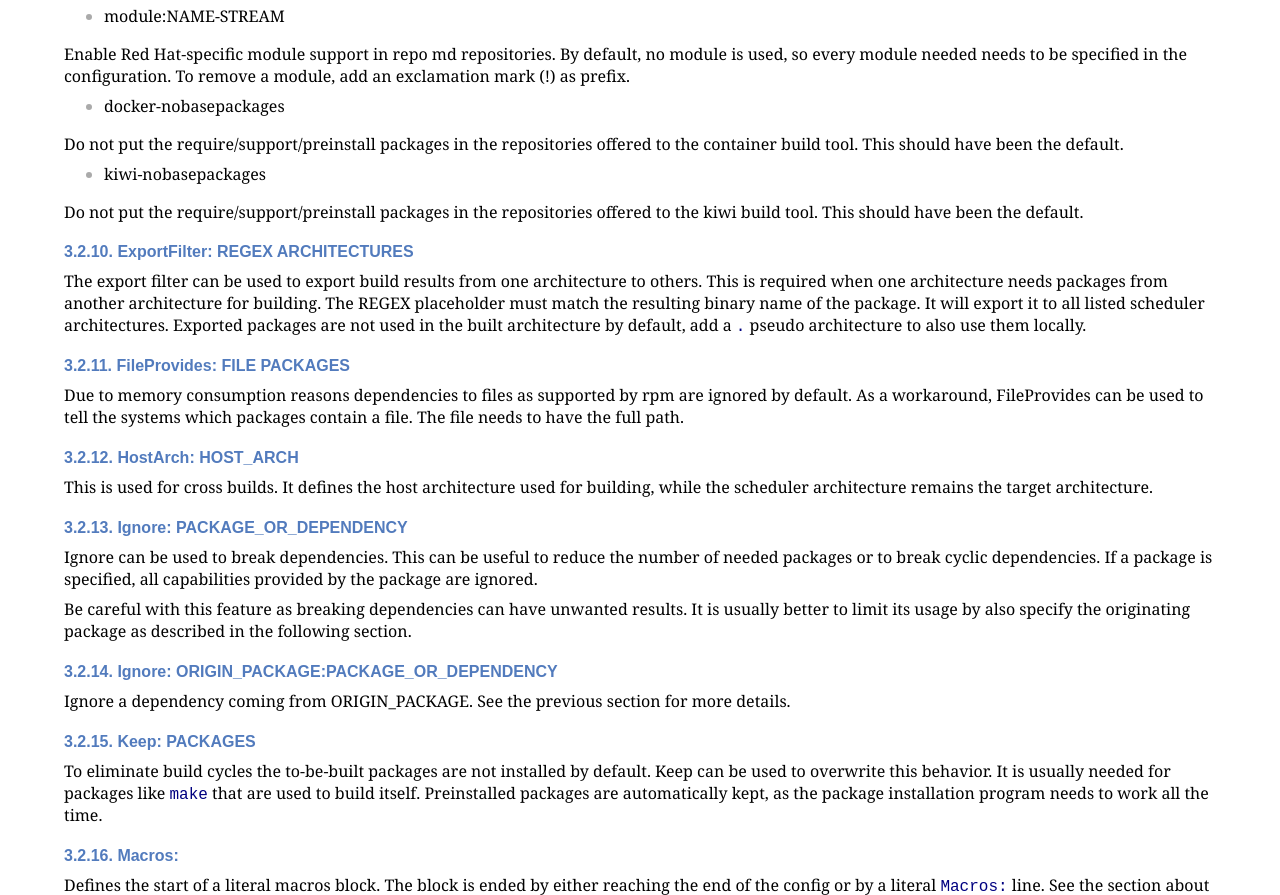
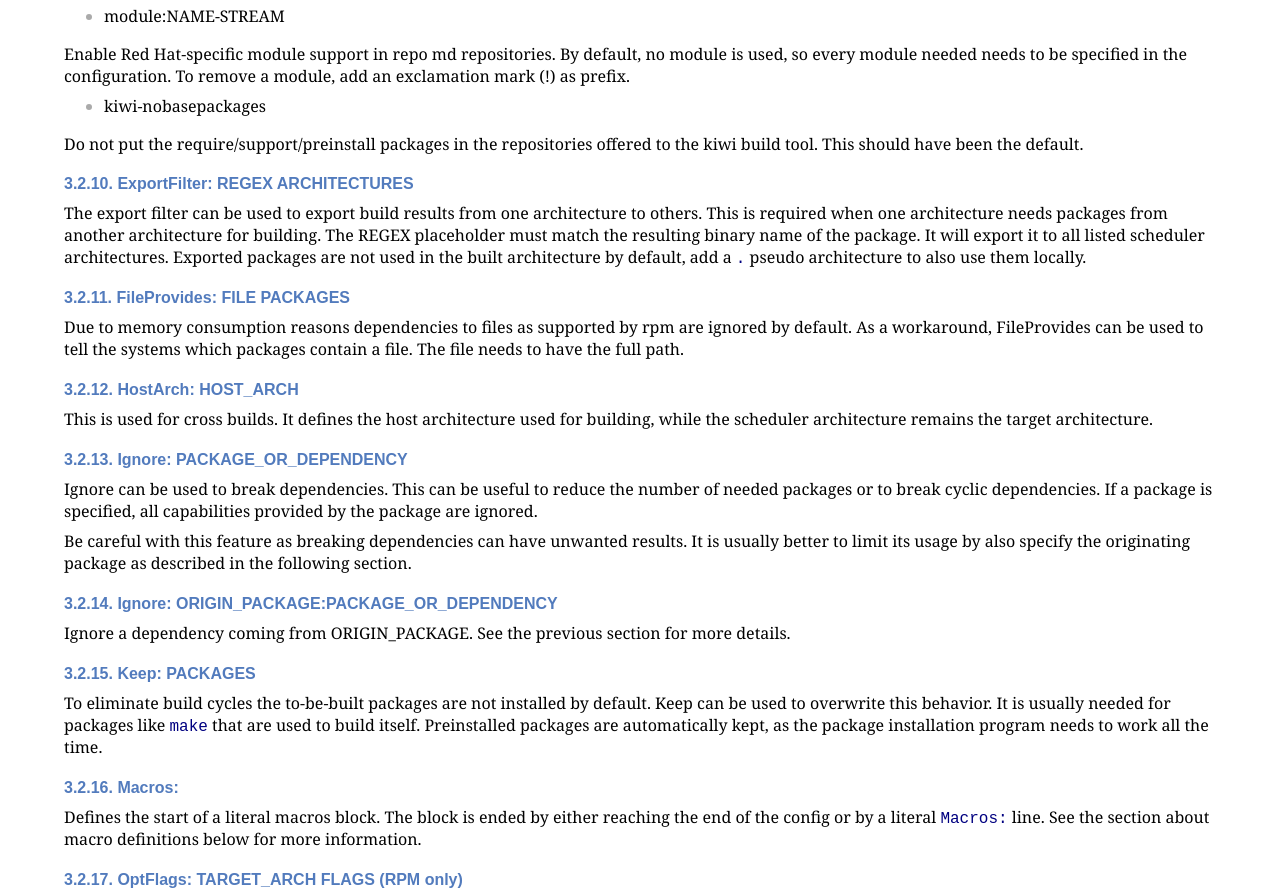
Before and after one commit to openSUSE/obs-build, a plain HTML site: page docs/pbuild.html in a window 1280 px wide. Shown: the part 7007-7902 px from the top of the page. Drawn offline with Linux system fonts and the light colour scheme.

Commit message:
Make docker-nobasepackages expand flag the default
It makes no sense to provide extra packages in the repository
provided to docker that are never used.

```diff
--- a/docs/pbuild.html
+++ b/docs/pbuild.html
@@ -1335,15 +1335,6 @@ module:NAME-STREAM
 default, no module is used, so every module needed needs to be
 specified in the configuration. To remove a module, add an exclamation mark
 (!) as prefix.</p></div>
-<div class="ulist"><ul>
-<li>
-<p>
-docker-nobasepackages
-</p>
-</li>
-</ul></div>
-<div class="paragraph"><p>Do not put the require/support/preinstall packages in the repositories
-offered to the container build tool. This should have been the default.</p></div>
 <div class="ulist"><ul>
 <li>
 <p>
```
Also changed, not shown: 2 other files.
